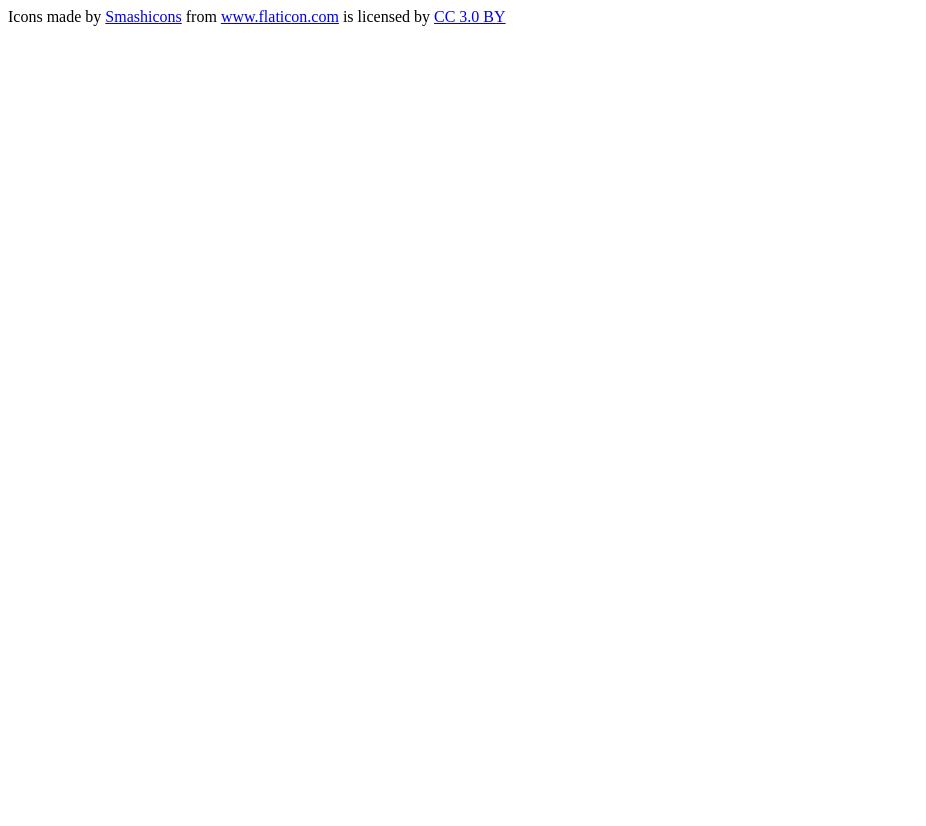
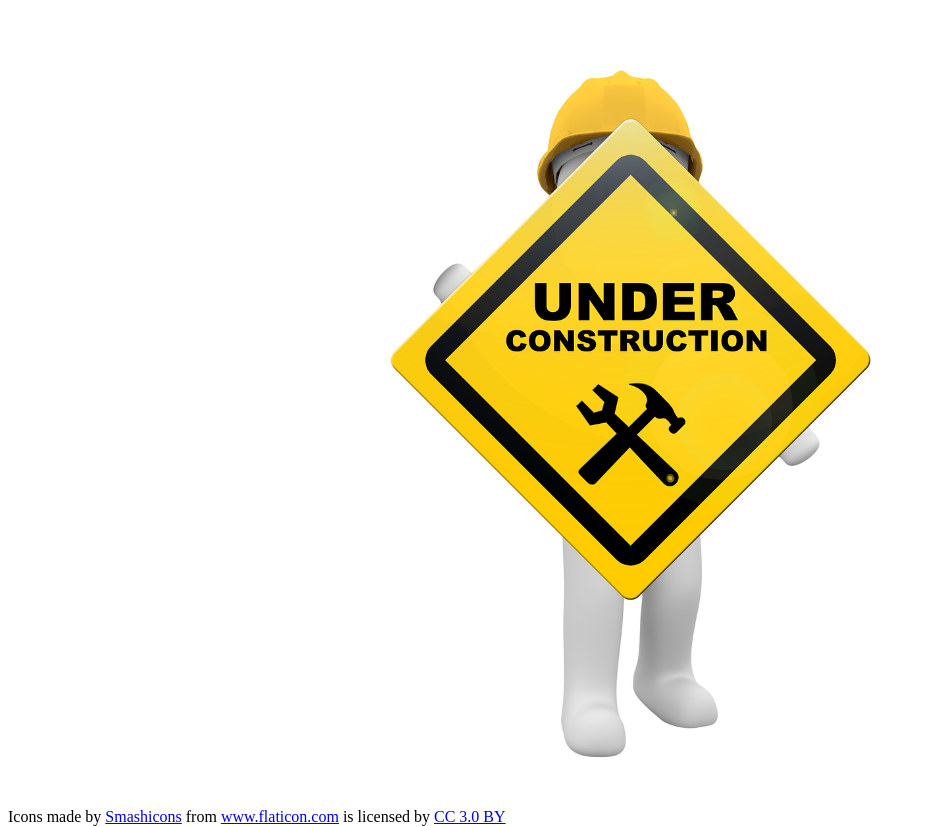
Before and after one commit to theangrydev/theangry.dev, a plain HTML site: page index.html in a window 1280 px wide. Shown: the whole page, without its empty margins (0-926 px from the left). Drawn offline with Linux system fonts and the light colour scheme.

Commit message:
Update index.html

```diff
--- a/index.html
+++ b/index.html
@@ -16,7 +16,7 @@
 			  height: 100%;
 			}
 
-			.b-construction {
+			.construction {
 			  /* The image used */
 			  background-image: url("construction.png");
 
@@ -31,7 +31,7 @@
 		</style>
 	</head>
 	<body>
-		<div class=".b-construction"></div>
+		<div class="construction"></div>
 		<div>
 			Icons made by <a href="https://www.flaticon.com/authors/smashicons" title="Smashicons">Smashicons</a>
 			from <a href="https://www.flaticon.com/" title="Flaticon">www.flaticon.com</a>
```
